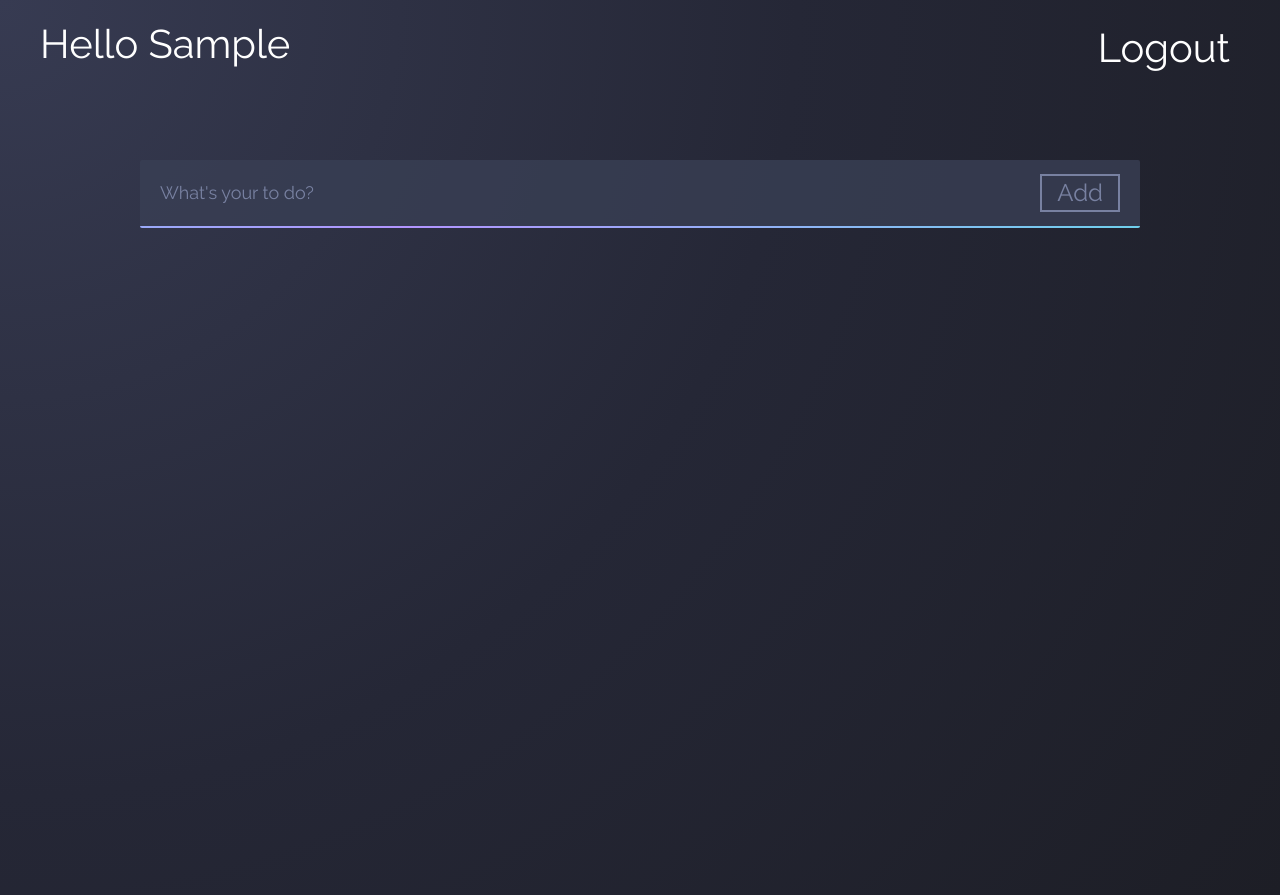
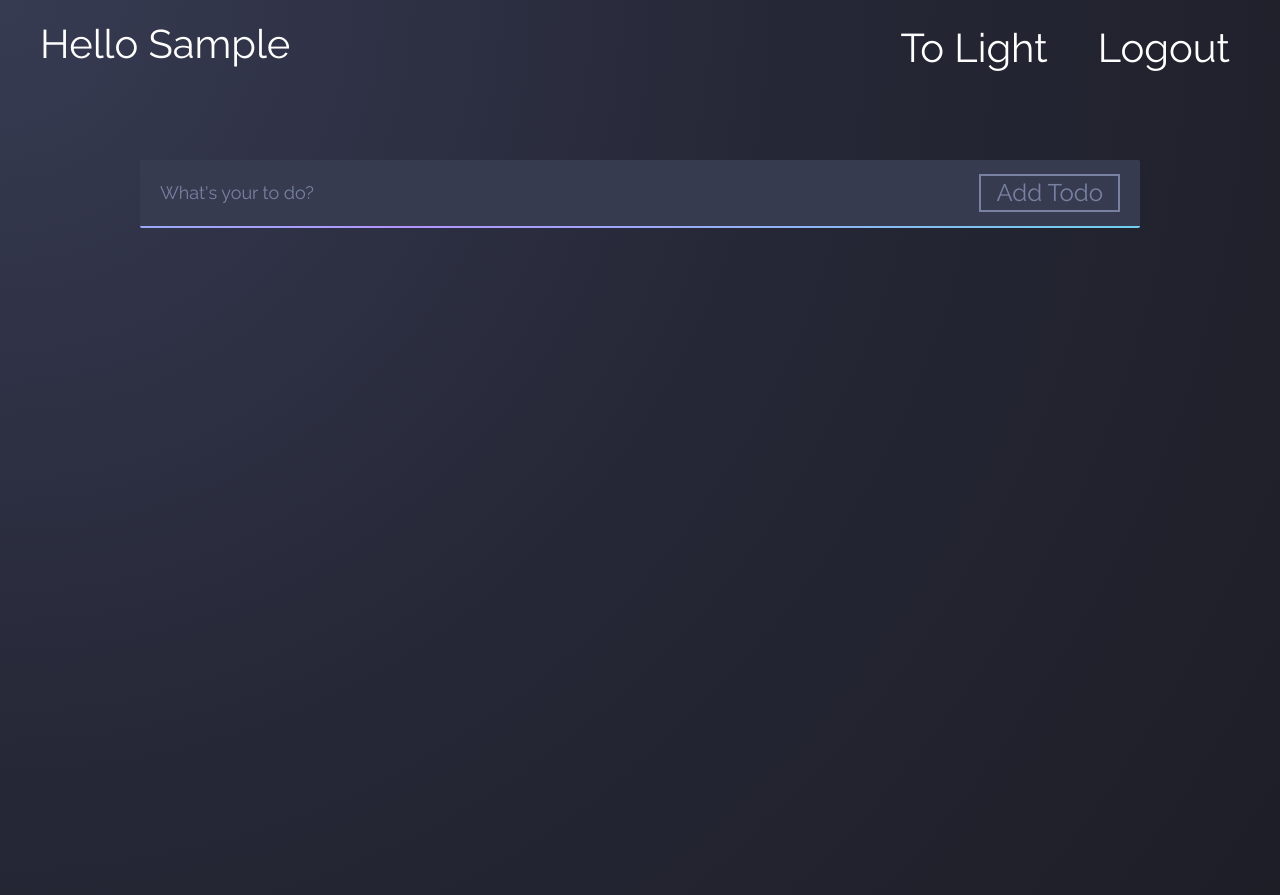
Before and after one commit to CengizErgun/to-do-v2, a React (Create React App) app: page / in a window 1280 px wide. Both pictures are taken after typing "Sample" into the empty fields and a click on the button "LOG IN NOW". Built offline with nearby package versions, Linux system fonts and the light colour scheme; no server answers.

Commit message:
dark-light modes are added

```diff
--- a/src/App.js
+++ b/src/App.js
@@ -1,7 +1,7 @@
 import { useEffect, useState } from 'react';
-import logo from './logo.svg';
 import Login from './pages/login/Login';
 import Todo from './pages/todo/Todo';
+import './App'
 
 function App() {
   const [user, setUser] = useState(null)
@@ -24,7 +24,6 @@ function App() {
         <div >
           <Login handleUser = {handleUser}/>
         </div>
-
       )}
     </>
   );
--- a/src/pages/login/Login.js
+++ b/src/pages/login/Login.js
@@ -10,7 +10,6 @@ function Login({handleUser}) {
             localStorage.setItem('name', JSON.stringify(name));
             handleUser(name);
         }}
-
     return (
         <>
             <div className="container">
@@ -35,7 +34,6 @@ function Login({handleUser}) {
                     </div>
                 </div>
             </div>
-
         </>
     )
 }
--- a/src/pages/todo/Todo.css
+++ b/src/pages/todo/Todo.css
@@ -16,6 +16,7 @@ html {
   body, ul, li {
     margin: 0;
     padding: 0;
+
   }
 
   li {
@@ -47,7 +48,8 @@ html {
     -webkit-font-smoothing: antialiased;
     -moz-osx-font-smoothing: grayscale;
     font-family: "Helvetica Neue", Helvetica, Arial, sans-serif;
-    background-image: radial-gradient(circle at 0% 0%, #373b52, #252736 51%, #1d1e26);
+    /* background-image: radial-gradient(circle at 0% 0%, #373b52, #252736 51%, #1d1e26); */
+    /* background-image: radial-gradient(circle at 0% 0%, rgb(214, 199, 157), #55597c 51%, #2c2f41);  */
   }
 
   .header {
@@ -56,6 +58,14 @@ html {
     color: white;
     display: flex;
     justify-content: space-between;
+  }
+
+  .header .theme{
+    margin-left: auto;
+    margin-right: 30px;
+  }
+  .header .wait {
+    margin-left: 150px;
   }
 
   .header button {
@@ -125,7 +135,7 @@ html {
     margin-top: 20px;
     border-radius: 2px;
     padding: 1.4rem 2rem 1.6rem;
-    background: rgba(57, 63, 84, 0.8);
+    background: #373B50;
   }
   .webflow-style-input:after {
     content: "";
@@ -150,6 +160,7 @@ html {
     font-size: 1.8rem;
     line-height: 2.4rem;
     vertical-align: middle;
+    background-color: #373B50;
   }
   .webflow-style-input input::-webkit-input-placeholder {
     color: #7881A1;
--- a/src/pages/todo/Todo.js
+++ b/src/pages/todo/Todo.js
@@ -11,9 +11,26 @@ function Todo({ user, handleUser }) {
   const [selectedId, setSelectedId] = useState(null)
   const [buttonStatus, setButtonStatus] = useState("Add")
   const [requestStatus, setRequestStatus] = useState("normal")
+  const [themeMode, setThemeMode] = useState("dark")
   const handleExit = () => {
-    localStorage.clear();
+    localStorage.removeItem("name");
     handleUser(null)
+  }
+  useEffect( () => {
+    const mode = JSON.parse(localStorage.getItem('mode'));
+    console.log(mode)
+    if (mode != null) {
+      setThemeMode(mode)
+    }
+  }, [])
+  const handleMode = () => {
+    if(themeMode == "dark"){
+      setThemeMode("light")
+      localStorage.setItem('mode', JSON.stringify("light"));
+    }else if(themeMode == "light"){
+      setThemeMode("dark")
+      localStorage.setItem('mode', JSON.stringify("dark"));
+    }
   }
   const handleCreateOrUpdate = async () => {
     switch(buttonStatus){
@@ -24,7 +41,6 @@ function Todo({ user, handleUser }) {
           setRequestStatus("normal")
           let newTodo = response
           setData([...data, newTodo])
-          // document.getElementById("myId").value = "";
           helper.makeInputContent("")
         }else{
           alert("Your todo length should have at least 3 letters")
@@ -44,8 +60,11 @@ function Todo({ user, handleUser }) {
         console.log(todo)
         break;
     }
-
-    // baseService.add()
+  }
+  if(themeMode == "dark"){
+    document.body.style.backgroundImage = "radial-gradient(circle at 0% 0%, #373b52, #252736 51%, #1d1e26)"
+  }else if(themeMode == "light"){
+    document.body.style.backgroundImage = "radial-gradient(circle at 0% 0%, rgb(214, 199, 157), #55597c 51%, #2c2f41)"
   }
   useEffect(() => {
     async function getAll(){
@@ -62,10 +81,24 @@ function Todo({ user, handleUser }) {
         <div className='header'>
           <div className='left'>Hello {user}</div>
           {requestStatus == "waiting" && (
-            <div>
+            <div className='wait'>
               Please Wait...
             </div>
           )}
+          {console.log(themeMode)}
+          <div className='theme'>
+            <button onClick={() => handleMode()}>
+            { themeMode == "dark" ? (
+            <div >
+              To Light
+            </div>
+          ) : (
+            <div >
+              To Dark
+            </div>
+          )}
+            </button>
+          </div>
           <div className='right'>
             <button onClick={() => handleExit()}>
               Logout
@@ -76,7 +109,7 @@ function Todo({ user, handleUser }) {
           <div className="demo-flex-spacer-up" />
           <div className="webflow-style-input">
             <input placeholder="What's your to do?" onChange={e => setTodo(e.target.value)} id="myId"/>
-            <button type="submit" onClick={() => handleCreateOrUpdate()}>{buttonStatus}</button>
+            <button type="submit" onClick={() => handleCreateOrUpdate()}>{buttonStatus} Todo</button>
           </div>
           <RowContainer data = {data} setData = {setData} setButtonStatus = {setButtonStatus} todo = {todo} setTodo = {setTodo} setSelectedId = {setSelectedId}/ >
           <div className="demo-flex-spacer-down" />
```
